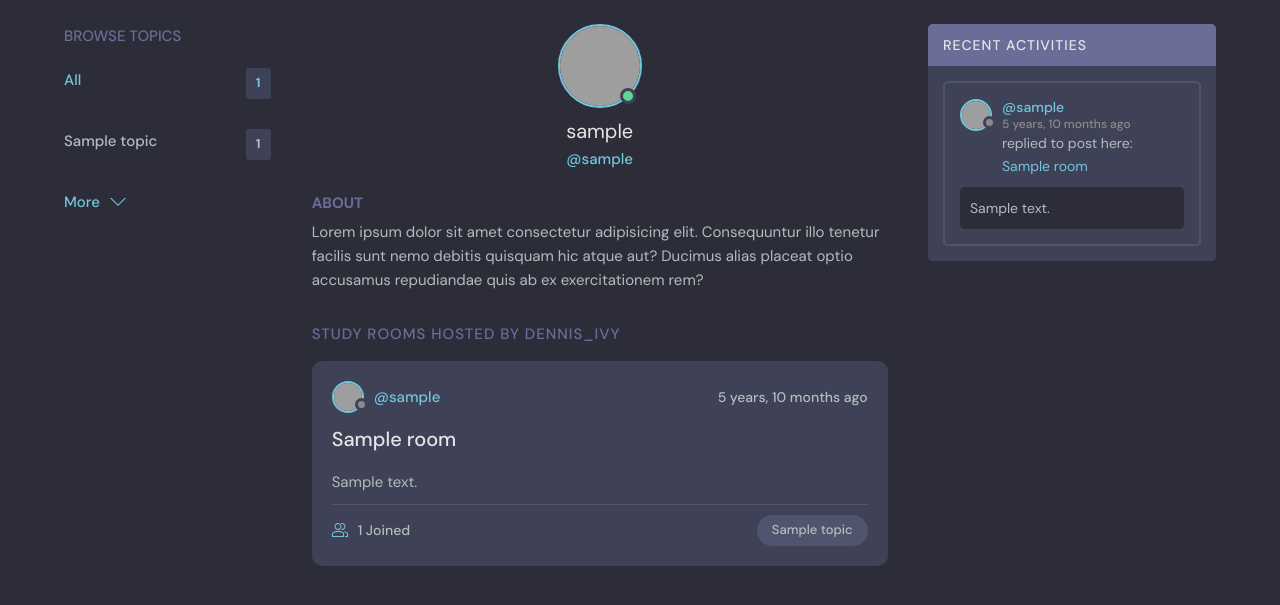
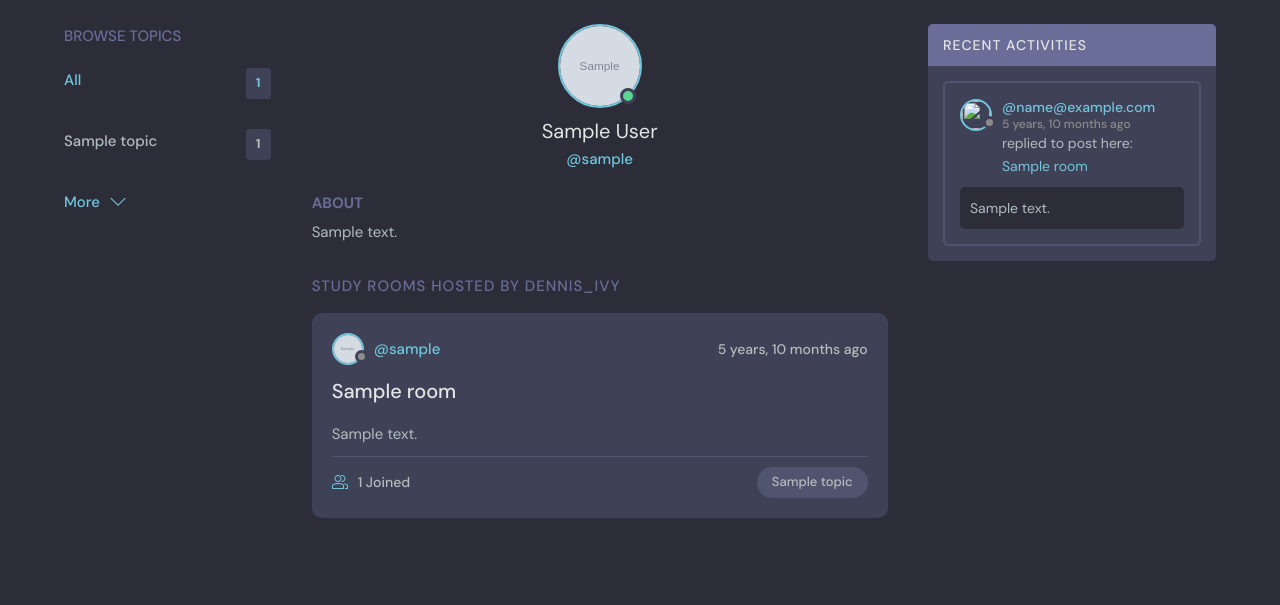
Before and after one commit to Dimah-code/devcord, a Django app: page /profile/1/ in a window 1280 px wide. Shown: the part 76-681 px from the top of the page. Run offline with Django 5.2, Linux system fonts and the light colour scheme; tables that the repository leaves empty hold one stand-in row (values such as "Sample post"); grey boxes marked "Sample" are stand-in pictures; grey boxes are pictures that could not be loaded.

Commit message:
feat: add avatar feature to website components

```diff
--- a/Devcord/urls.py
+++ b/Devcord/urls.py
@@ -1,22 +1,7 @@
-"""
-URL configuration for Devcord project.
-
-The `urlpatterns` list routes URLs to views. For more information please see:
-    https://docs.djangoproject.com/en/5.2/topics/http/urls/
-Examples:
-Function views
-    1. Add an import:  from my_app import views
-    2. Add a URL to urlpatterns:  path('', views.home, name='home')
-Class-based views
-    1. Add an import:  from other_app.views import Home
-    2. Add a URL to urlpatterns:  path('', Home.as_view(), name='home')
-Including another URLconf
-    1. Import the include() function: from django.urls import include, path
-    2. Add a URL to urlpatterns:  path('blog/', include('blog.urls'))
-"""
-
 from django.contrib import admin
 from django.urls import path, include
+from django.conf import settings
+from django.conf.urls.static import static
 
 urlpatterns = [
     path("admin/", admin.site.urls),
@@ -24,3 +9,5 @@ urlpatterns = [
     path('api/', include('base.api.urls')),
 
 ]
+
+urlpatterns += static(settings.MEDIA_URL, document_root=settings.MEDIA_ROOT)
--- a/base/admin.py
+++ b/base/admin.py
@@ -1,7 +1,8 @@
 from django.contrib import admin
 
-from .models import Room, Message, Topic
+from .models import Room, Message, Topic, User
 
+admin.site.register(User)
 admin.site.register(Room)
 admin.site.register(Message)
 admin.site.register(Topic)
--- a/base/models.py
+++ b/base/models.py
@@ -1,8 +1,22 @@
+from django.contrib.auth.base_user import AbstractBaseUser
 from django.db import models
 from django.contrib.auth.models import User
+from django.contrib.auth.models import AbstractUser
+
+
+class User(AbstractUser):
+    name = models.CharField(null=True, max_length=255)
+    email = models.EmailField(unique=True, max_length=255, null=True)
+    bio = models.TextField(null=True, blank=True)
+
+    avatar = models.ImageField(null=True, blank=True, default='avatar.svg')
+
+    USERNAME_FIELD = 'email'
+    REQUIRED_FIELDS = []
 
 
 class Topic(models.Model):
+
     name = models.TextField(max_length=200)
 
     def __str__(self):
--- a/base/templates/base/activities.html
+++ b/base/templates/base/activities.html
@@ -25,7 +25,7 @@
                     <div class="activities__boxHeader roomListRoom__header">
                         <a href="{% url 'user-profile' message.user.id %}" class="roomListRoom__author">
                             <div class="avatar avatar--small">
-                                <img src="https://randomuser.me/api/portraits/women/11.jpg"/>
+                                <img src="{{ request.user.avatar.url }}"/>
                             </div>
                             <p>
                                 @{{message.user}}
--- a/base/templates/base/components/activities_component.html
+++ b/base/templates/base/components/activities_component.html
@@ -7,7 +7,7 @@
         <div class="activities__boxHeader roomListRoom__header">
             <a href="{% url 'user-profile' message.user.id %}" class="roomListRoom__author">
                 <div class="avatar avatar--small">
-                    <img src="https://randomuser.me/api/portraits/women/11.jpg" />
+                    <img src="{{ request.user.avatar.url }}" />
                 </div>
                 <p>
                     @{{message.user}}
--- a/base/templates/base/components/feed_component.html
+++ b/base/templates/base/components/feed_component.html
@@ -3,7 +3,7 @@
     <div class="roomListRoom__header">
         <a href="{% url 'user-profile' room.host.id %}" class="roomListRoom__author">
             <div class="avatar avatar--small">
-                <img src="https://randomuser.me/api/portraits/women/11.jpg" />
+                <img src="{{ room.host.avatar.url }}" />
             </div>
             <span>@{{room.host.username}}</span>
         </a>
--- a/base/templates/base/login_register.html
+++ b/base/templates/base/login_register.html
@@ -17,8 +17,8 @@
                 <form class="form" action="" method="post">
                     {% csrf_token %}
                     <div class="form__group form__group">
-                        <label for="room_name">Username</label>
-                        <input id="username" name="username" type="text" placeholder="e.g. tom_jerry"/>
+                        <label for="email">Email</label>
+                        <input id="email" name="email" type="text" placeholder="e.g. tom_jerry"/>
                     </div>
                     <div class="form__group">
                         <label for="password">Password</label>
--- a/base/templates/base/update_user.html
+++ b/base/templates/base/update_user.html
@@ -19,7 +19,7 @@
                 </div>
             </div>
             <div class="layout__body">
-                <form class="form" action="" method="post">
+                <form class="form" action="" method="post" enctype="multipart/form-data">
                     {% csrf_token %}
 
                     {% for field in form %}
--- a/base/templates/base/user_profile.html
+++ b/base/templates/base/user_profile.html
@@ -12,11 +12,11 @@
             <div class="profile">
                 <div class="profile__avatar">
                     <div class="avatar avatar--large active">
-                        <img src="https://randomuser.me/api/portraits/men/11.jpg"/>
+                        <img src="{{ user.avatar.url }}"/>
                     </div>
                 </div>
                 <div class="profile__info">
-                    <h3>{{ user.username}}</h3>
+                    <h3>{{ user.name}}</h3>
                     <p>@{{user.username}}</p>
                     {% if request.user == user %}
                     <a href="{% url 'update-user' %}" class="btn btn--main btn--pill">Edit Profile</a>
@@ -25,9 +25,7 @@
                 <div class="profile__about">
                     <h3>About</h3>
                     <p>
-                        Lorem ipsum dolor sit amet consectetur adipisicing elit. Consequuntur illo tenetur
-                        facilis sunt nemo debitis quisquam hic atque aut? Ducimus alias placeat optio
-                        accusamus repudiandae quis ab ex exercitationem rem?
+                        {{ user.bio }}
                     </p>
                 </div>
             </div>
--- a/base/views.py
+++ b/base/views.py
@@ -3,11 +3,9 @@ from django.shortcuts import redirect, render
 from django.db.models import Q
 from django.contrib.auth.decorators import login_required
 from django.contrib.auth import authenticate, login, logout
-from django.contrib.auth.models import User
 from django.contrib import messages
-from django.contrib.auth.forms import UserCreationForm
-from .models import Room, Topic, Message
-from .forms import RoomForm, UserForm
+from .models import Room, Topic, Message, User
+from .forms import RoomForm, UserForm, MyUserCreationForm
 
 def home(request):
     q = request.GET.get('q') if request.GET.get('q') != None else ''
@@ -106,18 +104,18 @@ def login_page(request):
         return redirect('home')
 
     if request.method == 'POST':
-        username = request.POST.get('username')
-        username = username.lower()
+        email = request.POST.get('email')
+        email = email.lower()
         password = request.POST.get('password')
 
         try:
-            user = User.objects.get(username=username)
+            user = User.objects.get(email=email)
         except User.DoesNotExist:
             messages.error(request, 'User does not exist')
             context = {'page': page}
             return render(request, 'base/login_register.html', context)
 
-        user = authenticate(request, username=username, password=password)
+        user = authenticate(request, email=email, password=password)
 
         if user is not None:
             login(request, user)
@@ -133,11 +131,11 @@ def logout_user(request):
     return redirect('home')
 
 def register_user(request):
-    form = UserCreationForm()
+    form = MyUserCreationForm()
     context = {'form': form}
 
     if request.method == 'POST':
-        form = UserCreationForm(request.POST)
+        form = MyUserCreationForm(request.POST)
         if form.is_valid():
             user = form.save(commit=False)
             user.username = user.username.lower()
@@ -180,7 +178,7 @@ def update_user(request):
     user = request.user
     form = UserForm(instance=user)
     if request.method == 'POST':
-        form = UserForm(request.POST, instance=user)
+        form = UserForm(request.POST,request.FILES, instance=user)
         if form.is_valid():
             form.save()
             return redirect('user-profile', pk=user.id)
--- a/templates/navbar.html
+++ b/templates/navbar.html
@@ -22,7 +22,7 @@
             <div class="header__user">
                 <a href="{% url 'user-profile' request.user.id %}">
                     <div class="avatar avatar--medium active">
-                        <img src="https://randomuser.me/api/portraits/men/37.jpg" />
+                        <img src="{{ request.user.avatar.url }}" />
                     </div>
                     <p>{{ request.user.username }}<span>@{{ request.user.username }}</span></p>
                 </a>
```
Also changed, not shown: Devcord/settings.py (+12 -0 lines), base/forms.py (+8 -3 lines), base/templates/base/room.html (+4 -4 lines).
